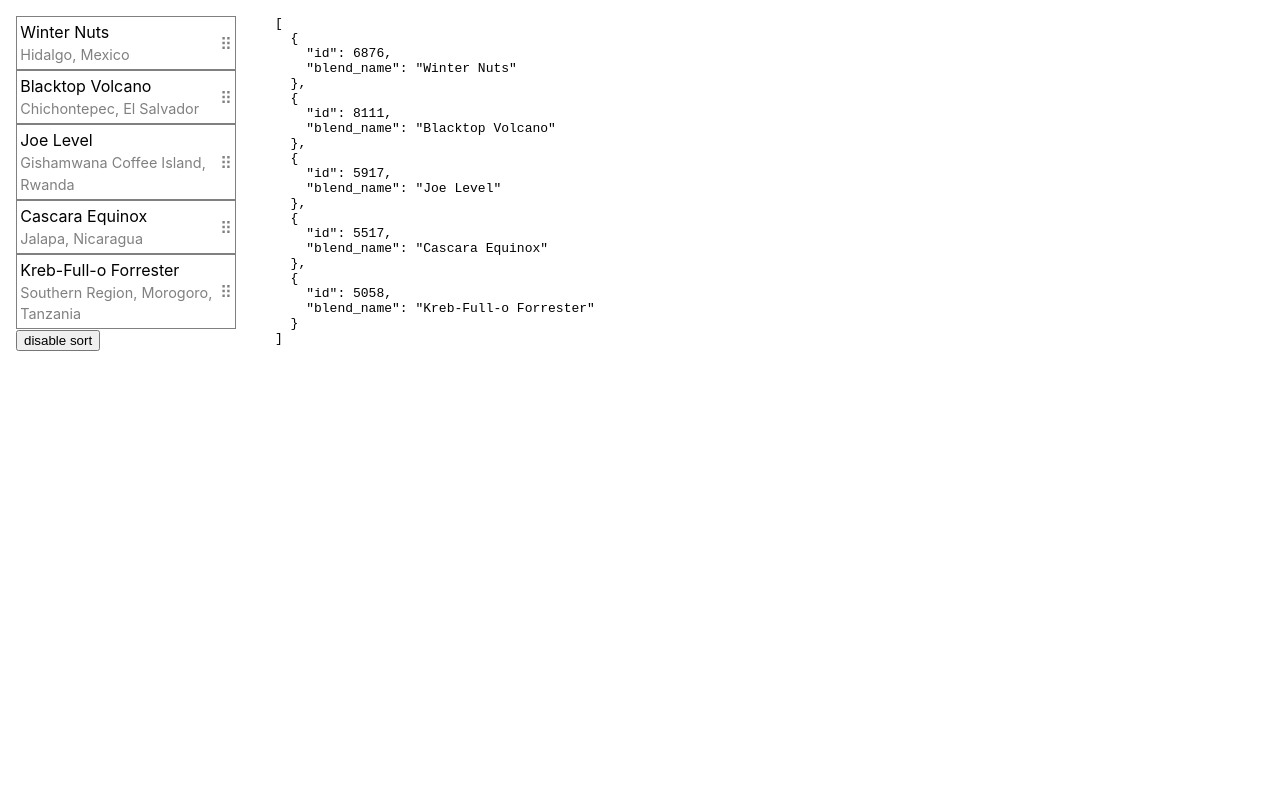
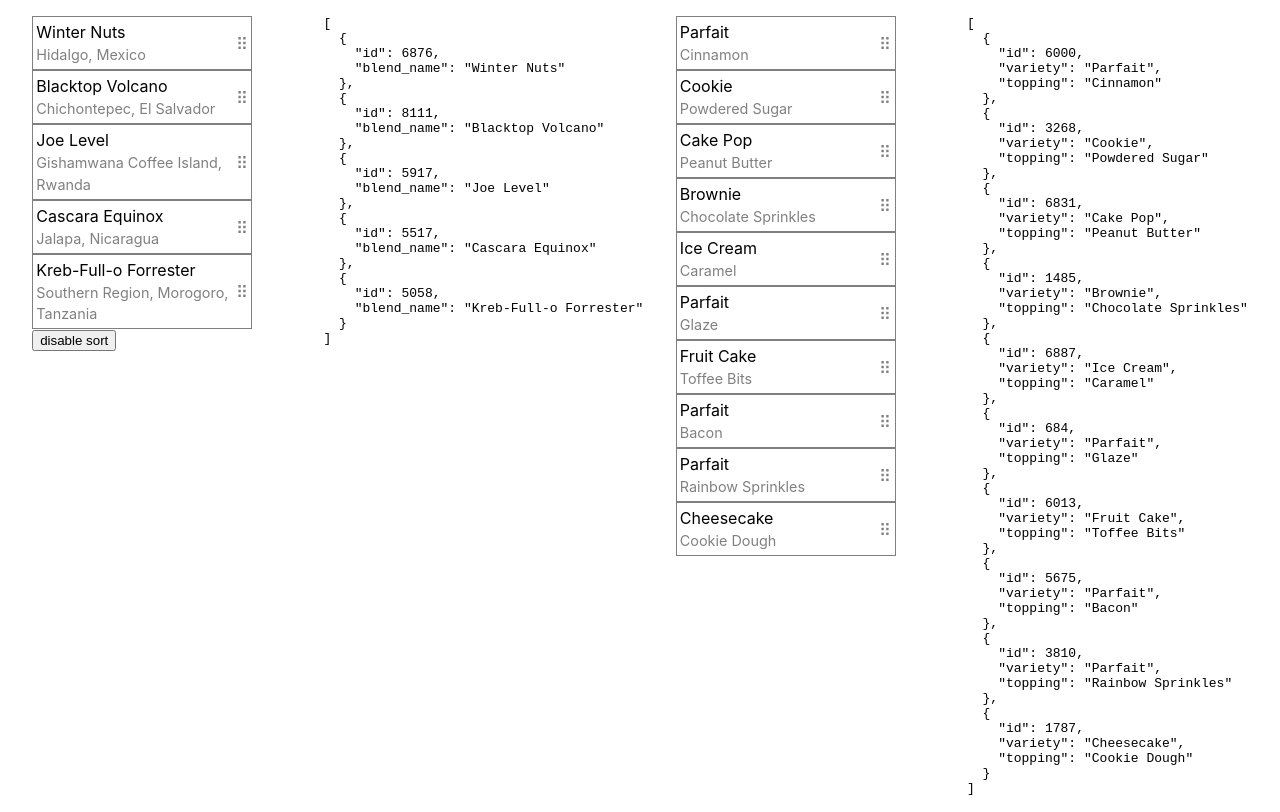
Before and after one commit to jsPl/react-drag-sort-test, a React (Create React App) app: page / in a window 1280 px wide. Built offline with nearby package versions, Linux system fonts and the light colour scheme.

Commit message:
Refactor

```diff
--- a/src/App.css
+++ b/src/App.css
@@ -19,8 +19,6 @@ body {
     line-height: 1.5;
 }
 
-.container .item.sortable {}
-
 .container .item.sortable .dragHandle {
     width: 12px;
     cursor: move;
@@ -34,6 +32,7 @@ body {
 
 .app {
     display: flex;
+    justify-content: space-around;
 }
 
 .state {
--- a/src/App.js
+++ b/src/App.js
@@ -1,82 +1,51 @@
 import React, { useState } from 'react';
-import { DndContext, closestCenter } from '@dnd-kit/core';
-import { arrayMove, SortableContext, verticalListSortingStrategy, useSortable } from '@dnd-kit/sortable';
-import { CSS } from '@dnd-kit/utilities';
-import { restrictToVerticalAxis, restrictToParentElement } from '@dnd-kit/modifiers';
-import classNames from 'classnames';
 import './App.css';
-import { coffees as data } from './data.js';
-import DragHandle from './drag-handle.svg';
+import { coffees as coffeeData, desserts as dessertData } from './data.js';
+import ListSort from './ListSort';
 
 function App() {
-  const [items, setItems] = useState(data);
+  const [coffees, setCoffees] = useState(coffeeData);
+  const [desserts, setDesserts] = useState(dessertData);
   const [isSortEnabled, setSortEnabled] = useState(true);
-
-  const handleDragStart = ({ active }) => {
-    if (!active) {
-      return;
-    }
-  }
-
-  const handleDragEnd = ({ active, over }) => {
-    if (active.id !== over.id) {
-      setItems((items) => {
-        const oldIndex = items.findIndex(o => o.id === active.id);
-        const newIndex = items.findIndex(o => o.id === over.id);
-
-        return arrayMove(items, oldIndex, newIndex);
-      });
-    }
-  }
 
   return (
     <div className="app">
       <div>
         <div className="container">
-          <DndContext
-            collisionDetection={closestCenter}
-            onDragStart={handleDragStart}
-            onDragEnd={handleDragEnd}
-            modifiers={[restrictToVerticalAxis, restrictToParentElement]}
-          >
-            <SortableContext
-              items={items}
-              strategy={verticalListSortingStrategy}
-            >
-              {items.map(o => <SortableItem key={o.id} data={o} disabled={!isSortEnabled} />)}
-            </SortableContext>
-          </DndContext>
+          <ListSort
+            items={coffees}
+            setItems={setCoffees}
+            isSortEnabled={isSortEnabled}
+            renderRow={rowData => (<div>
+              <div className="title">{rowData.blend_name}</div>
+              <div className="desc">{rowData.origin}</div>
+            </div>)} />
         </div>
         <button type="button" onClick={() => setSortEnabled(prev => !prev)}>
           {isSortEnabled ? 'disable sort' : 'enable sort'}
         </button>
       </div>
       <pre className="state">
-        {JSON.stringify(items.map(({ id, blend_name }) => ({ id, blend_name })), undefined, 2)}
+        {JSON.stringify(coffees.map(({ id, blend_name }) => ({ id, blend_name })), undefined, 2)}
+      </pre>
+
+      <div>
+        <div className="container">
+          <ListSort
+            items={desserts}
+            setItems={setDesserts}
+            isSortEnabled={true}
+            renderRow={rowData => (<div>
+              <div className="title">{rowData.variety}</div>
+              <div className="desc">{rowData.topping}</div>
+            </div>)} />
+        </div>
+      </div>
+      <pre className="state">
+        {JSON.stringify(desserts.map(({ id, variety, topping }) => ({ id, variety, topping })), undefined, 2)}
       </pre>
     </div>
   );
 }
 
-const SortableItem = ({ data, disabled }) => {
-  const { attributes, listeners, setNodeRef, transform, transition, isDragging } = useSortable({ id: data.id, disabled });
-
-  const style = {
-    transform: transform ? `translate3d(${transform.x}px, ${transform.y}px, 0)` : undefined,
-    transition,
-    zIndex: isDragging ? 100 : undefined
-  };
-
-  return (
-    <div ref={setNodeRef} style={style} {...attributes} className={classNames({ item: true, sortable: !disabled })}>
-      <div>
-        <div className="title">{data.blend_name}</div>
-        <div className="desc">{data.origin}</div>
-      </div>
-      {!disabled && <img src={DragHandle} alt="Drag handle" className="dragHandle" {...listeners}
-        title={!disabled ? "Drag to sort" : null} />}
-    </div>
-  );
-}
-
 export default App;
--- /dev/null
+++ b/src/ListSort.js
@@ -0,0 +1,54 @@
+import React from 'react';
+import { DndContext, closestCenter } from '@dnd-kit/core';
+import { arrayMove, SortableContext, verticalListSortingStrategy, useSortable } from '@dnd-kit/sortable';
+import { restrictToVerticalAxis, restrictToParentElement } from '@dnd-kit/modifiers';
+import classNames from 'classnames';
+import DragHandle from './drag-handle.svg';
+
+const ListSort = ({ items, setItems, isSortEnabled = true, renderRow }) => {
+  const handleDragEnd = ({ active, over }) => {
+    if (active.id !== over.id) {
+      setItems((items) => {
+        const oldIndex = items.findIndex(o => o.id === active.id);
+        const newIndex = items.findIndex(o => o.id === over.id);
+
+        return arrayMove(items, oldIndex, newIndex);
+      });
+    }
+  }
+
+  return (
+    <DndContext
+      collisionDetection={closestCenter}
+      onDragEnd={handleDragEnd}
+      modifiers={[restrictToVerticalAxis, restrictToParentElement]}
+    >
+      <SortableContext
+        items={items}
+        strategy={verticalListSortingStrategy}
+      >
+        {items.map((o, idx) => <SortableItem key={o.id} idx={idx} data={o} disabled={!isSortEnabled} renderRow={renderRow} />)}
+      </SortableContext>
+    </DndContext>
+  )
+}
+
+const SortableItem = ({ data, disabled, idx, renderRow }) => {
+  const { attributes, listeners, setNodeRef, transform, transition, isDragging } = useSortable({ id: data.id, disabled });
+
+  const style = {
+    transform: transform ? `translate3d(${transform.x}px, ${transform.y}px, 0)` : undefined,
+    transition,
+    zIndex: isDragging ? 100 : undefined
+  };
+
+  return (
+    <div ref={setNodeRef} style={style} {...attributes} className={classNames({ item: true, sortable: !disabled })}>
+      {renderRow(data, idx)}
+      {!disabled && <img src={DragHandle} alt="Drag handle" className="dragHandle" {...listeners}
+        title={!disabled ? "Drag to sort" : null} />}
+    </div>
+  );
+}
+
+export default ListSort;
--- a/src/data.js
+++ b/src/data.js
@@ -47,4 +47,78 @@ const coffees = [
     }
 ];
 
-export { coffees }
+// https://random-data-api.com/api/dessert/random_dessert?size=10
+const desserts = [
+    {
+        "id": 6000,
+        "uid": "e6c9602f-bd03-4fc0-9eb1-8fb00bf9c464",
+        "variety": "Parfait",
+        "topping": "Cinnamon",
+        "flavor": "Neapolitan"
+    },
+    {
+        "id": 3268,
+        "uid": "bc30afc2-ec55-4404-9924-5652a0b88793",
+        "variety": "Cookie",
+        "topping": "Powdered Sugar",
+        "flavor": "Pistachio"
+    },
+    {
+        "id": 6831,
+        "uid": "5c93cf39-80e2-405f-85f1-d2d32c29b707",
+        "variety": "Cake Pop",
+        "topping": "Peanut Butter",
+        "flavor": "Peanut Butter"
+    },
+    {
+        "id": 1485,
+        "uid": "5f0a2c5e-bf6f-45c3-9893-5c7cd9c9907b",
+        "variety": "Brownie",
+        "topping": "Chocolate Sprinkles",
+        "flavor": "Peanut Butter"
+    },
+    {
+        "id": 6887,
+        "uid": "5f62d343-0de5-4e9a-98b9-a485d9c7ae93",
+        "variety": "Ice Cream",
+        "topping": "Caramel",
+        "flavor": "Coconut"
+    },
+    {
+        "id": 684,
+        "uid": "84ba48f0-0b95-40ba-a500-968faf331c05",
+        "variety": "Parfait",
+        "topping": "Glaze",
+        "flavor": "Strawberry"
+    },
+    {
+        "id": 6013,
+        "uid": "239fc7cd-4b7f-487f-87b6-f810051a523f",
+        "variety": "Fruit Cake",
+        "topping": "Toffee Bits",
+        "flavor": "Rocky Road"
+    },
+    {
+        "id": 5675,
+        "uid": "147db3f3-1840-48ca-97e6-4be8f4e60be4",
+        "variety": "Parfait",
+        "topping": "Bacon",
+        "flavor": "Espresso"
+    },
+    {
+        "id": 3810,
+        "uid": "af8b48e8-95b2-4950-8ff4-2acf5d50b416",
+        "variety": "Parfait",
+        "topping": "Rainbow Sprinkles",
+        "flavor": "Pistachio"
+    },
+    {
+        "id": 1787,
+        "uid": "4a2a418f-4532-4b11-9f70-3de35e06dce0",
+        "variety": "Cheesecake",
+        "topping": "Cookie Dough",
+        "flavor": "French Vanilla"
+    }
+]
+
+export { coffees, desserts }
```
